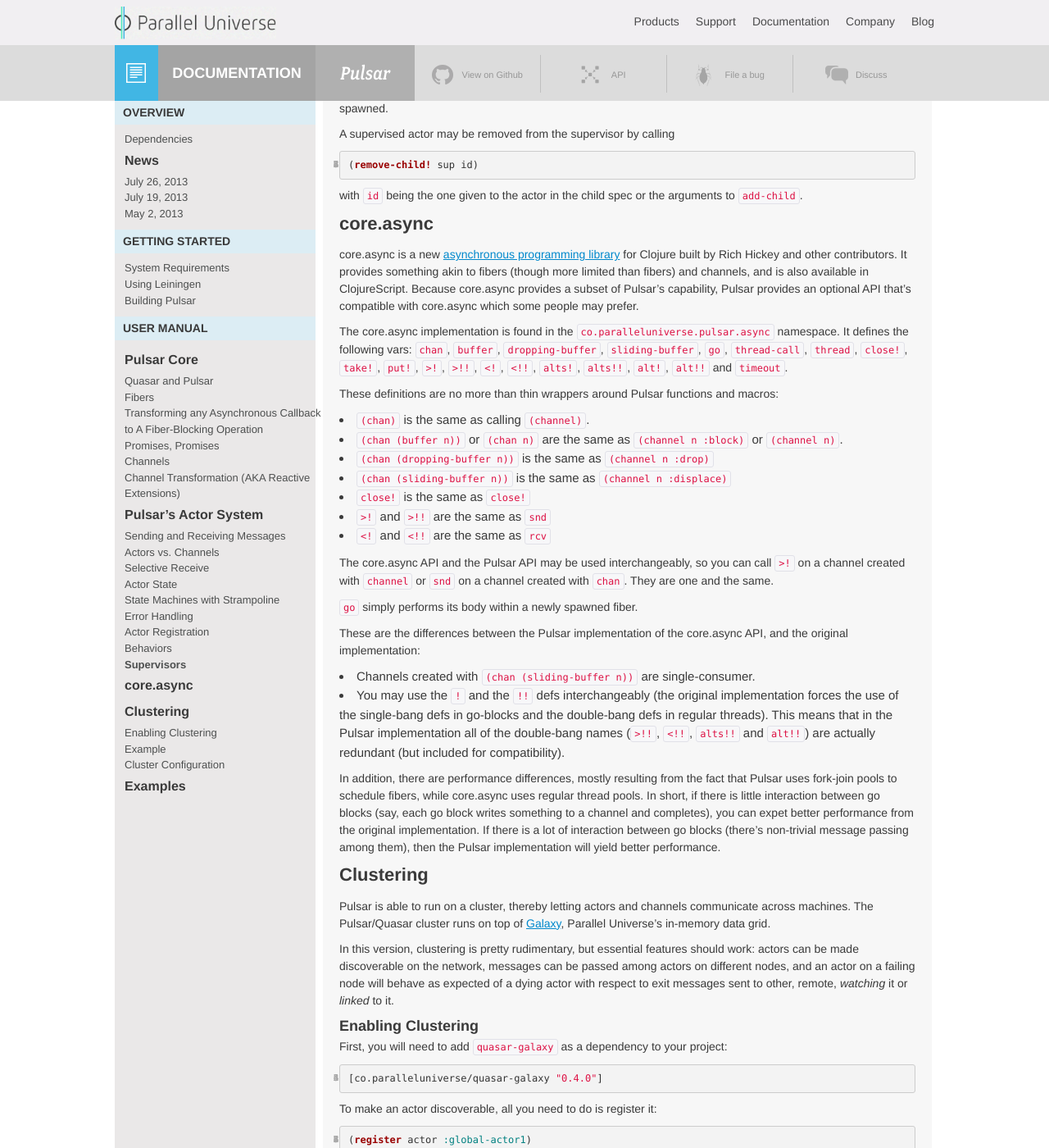
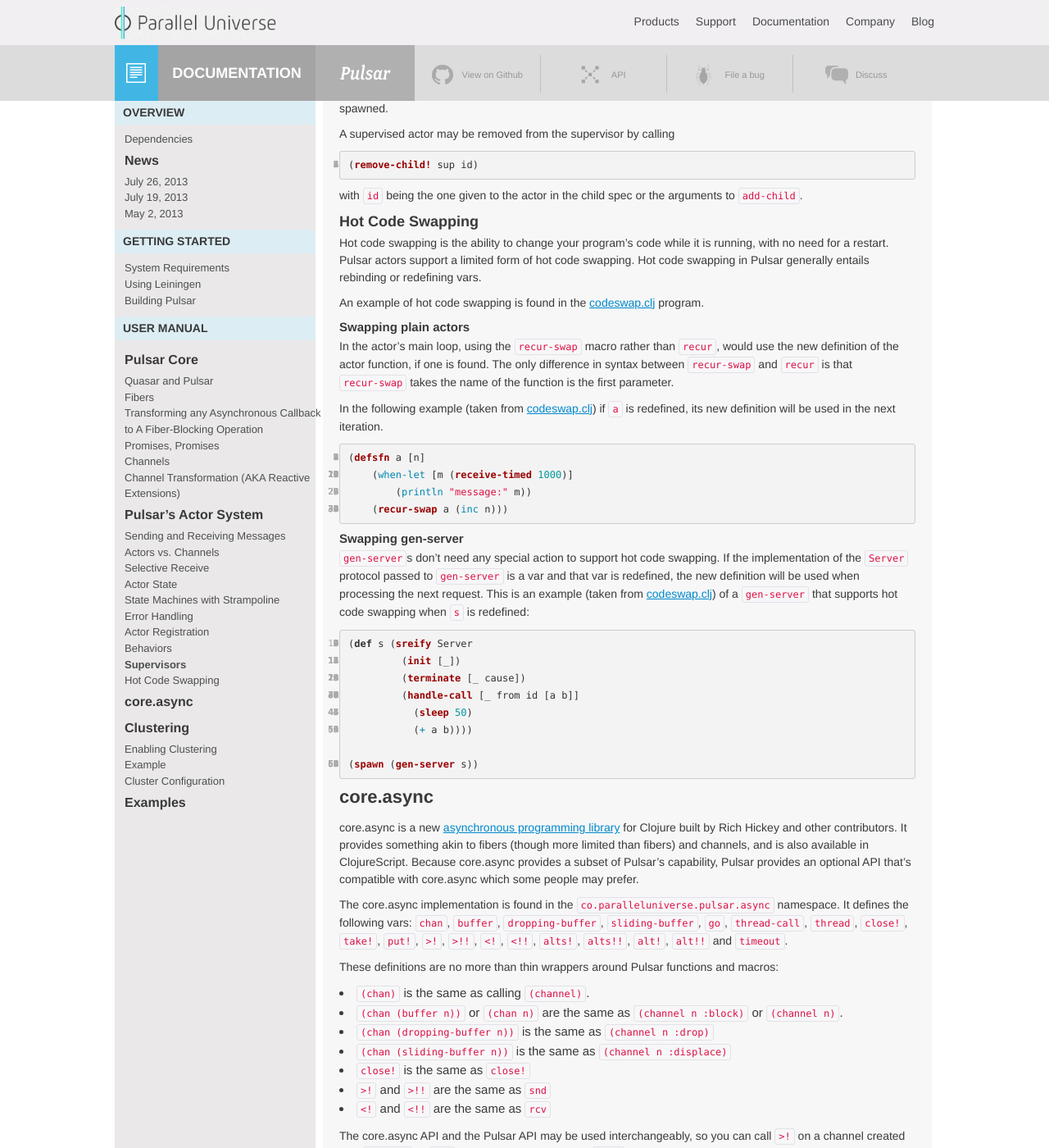
Before and after one commit to puniverse/pulsar, a Jekyll site: the page built from docs/index.md, in a window 1280 px wide and 1400 px high, scrolled down 25910 px. Shown: the whole window at 82% size. Built offline with Jekyll 4.4.1, drawn with Linux system fonts in a browser that asks for light colours; nearby versions of some CDN libraries; Markdown is read by kramdown in place of the engine named in the settings.

Commit message:
docs: hot code swapping [ci skip]

```diff
--- a/docs/index.md
+++ b/docs/index.md
@@ -1287,6 +1287,40 @@
 
 with `id` being the one given to the actor in the child spec or the arguments to `add-child`.
 
+### Hot Code Swapping
+
+Hot code swapping is the ability to change your program's code while it is running, with no need for a restart. Pulsar actors support a limited form of hot code swapping. Hot code swapping in Pulsar generally entails rebinding or redefining vars.
+
+An example of hot code swapping is found in the [codeswap.clj](https://github.com/puniverse/pulsar/blob/master/src/test/clojure/co/paralleluniverse/pulsar/examples/codeswap.clj) program.
+
+#### Swapping plain actors
+
+In the actor's main loop, using the `recur-swap` macro rather than `recur`, would use the new definition of the actor function, if one is found. The only difference in syntax between `recur-swap` and `recur` is that `recur-swap` takes the name of the function is the first parameter.
+
+In the following example (taken from [codeswap.clj](https://github.com/puniverse/pulsar/blob/master/src/test/clojure/co/paralleluniverse/pulsar/examples/codeswap.clj)) if `a` is redefined, its new definition will be used in the next iteration.
+
+~~~ clojure
+(defsfn a [n]
+    (when-let [m (receive-timed 1000)]
+        (println "message:" m))
+    (recur-swap a (inc n)))
+~~~
+
+#### Swapping gen-server
+
+`gen-server`s don't need any special action to support hot code swapping. If the implementation of the `Server` protocol passed to `gen-server` is a var and that var is redefined, the new definition will be used when processing the next request. This is an example (taken from [codeswap.clj](https://github.com/puniverse/pulsar/blob/master/src/test/clojure/co/paralleluniverse/pulsar/examples/codeswap.clj)) of a `gen-server` that supports hot code swapping when `s` is redefined:
+
+~~~ clojure
+(def s (sreify Server
+         (init [_])
+         (terminate [_ cause])
+         (handle-call [_ from id [a b]]
+           (sleep 50)
+           (+ a b))))
+
+(spawn (gen-server s))
+~~~
+
 ## core.async
 
 core.async is a new [asynchronous programming library](https://github.com/clojure/core.async/) for Clojure built by Rich Hickey and other contributors. It provides something akin to fibers (though more limited than fibers) and channels, and is also available in ClojureScript. Because core.async provides a subset of Pulsar's capability, Pulsar provides an optional API that's compatible with core.async which some people may prefer.
```
